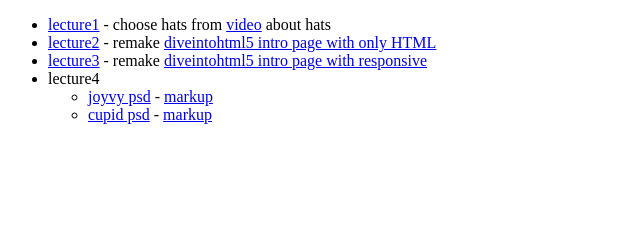
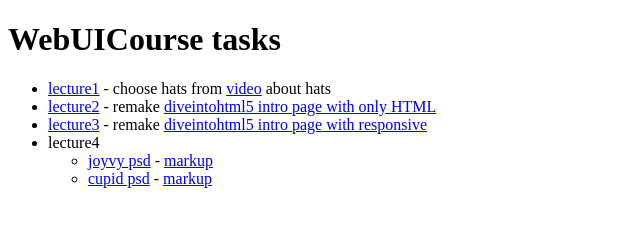
Before and after one commit to mandelbroo/WebUIcourse, a plain HTML site: page index.html in a window 1280 px wide. Shown: the whole page, without its empty margins (0-640 px from the left). Drawn offline with Linux system fonts and the light colour scheme.

Commit message:
add title

```diff
--- a/index.html
+++ b/index.html
@@ -5,6 +5,7 @@
     <title>WebUICourse tasks</title>
   </head>
   <body>
+    <h1>WebUICourse tasks</h1>
     <ul>
       <li>
         <a href="lecture1/answer.txt">lecture1</a>
```
